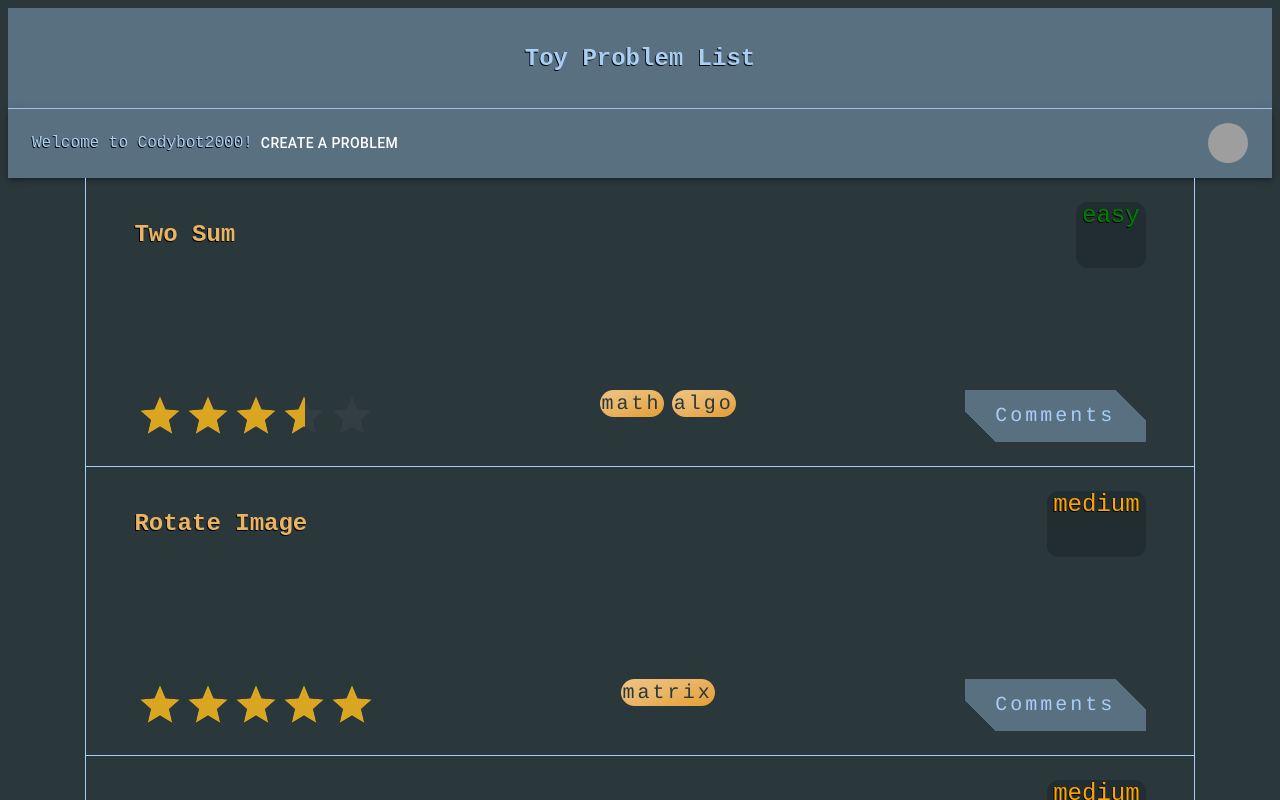
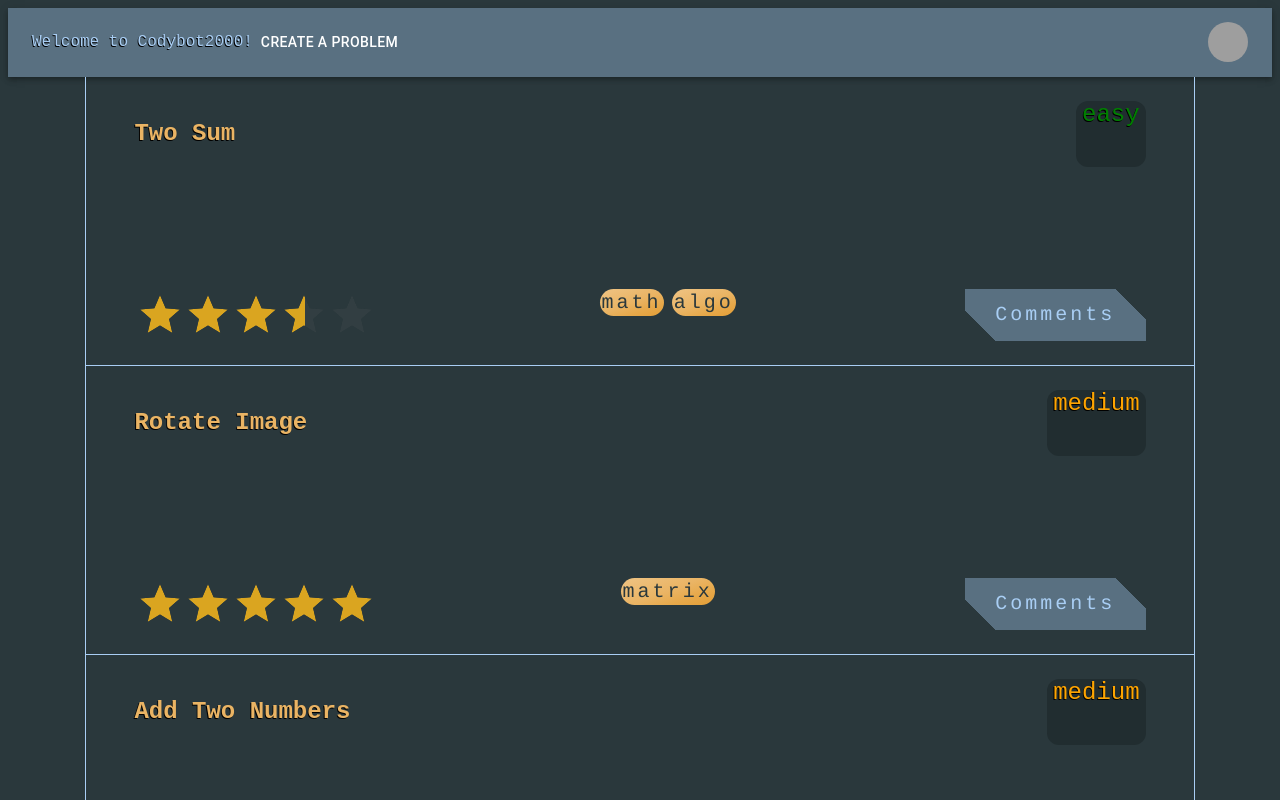
Before and after one commit to pufflehuff/codybot2000, a React app: page / in a window 1280 px wide. Shown: the top 800 px of the page. Built offline with nearby package versions, Linux system fonts and the light colour scheme; grey boxes are pictures that could not be loaded; the HTML template or start-up script is replaced by a standard one.

Commit message:
CSS Adjustments. Removed deprecated import1

```diff
--- a/client/src/components/App.jsx
+++ b/client/src/components/App.jsx
@@ -1,29 +1,16 @@
 import React from 'react';
-import styled from 'styled-components';
 import List from './list/List';
 import ResponsiveAppBar from './list/Navbar';
 import AddNewPrompt from './addPrompt/AddNewPrompt';
 
 document.body.style.backgroundColor = '#36494E;';
 
-const Header = styled.div`
-  display: flex;
-  justify-content: center;
-  align-items: center;
-  background-color: #597081;
-  height: 100px;
-  color: #A9CEF4;
-  border-bottom: 1px solid #A9CEF4;
-`;
-
 export default function App() {
   // const [currentUser, setCurrentUser] = useState(null);
 
   return (
     <>
-      <Header>
-        <h2>Toy Problem List</h2>
-      </Header>
+
       {/* add current user as prop to responsive app bar */}
       <ResponsiveAppBar />
       <List />
--- a/client/src/components/addPrompt/AddPrompt.css
+++ b/client/src/components/addPrompt/AddPrompt.css
@@ -28,7 +28,7 @@ label, textarea, input {
 textarea {
   resize:none;
   overflow: auto;
-  height: 60vh;
+  height: 65vh;
   width: 35vw;
   margin-left: .5vw;
   margin-right: .5vw;
```
